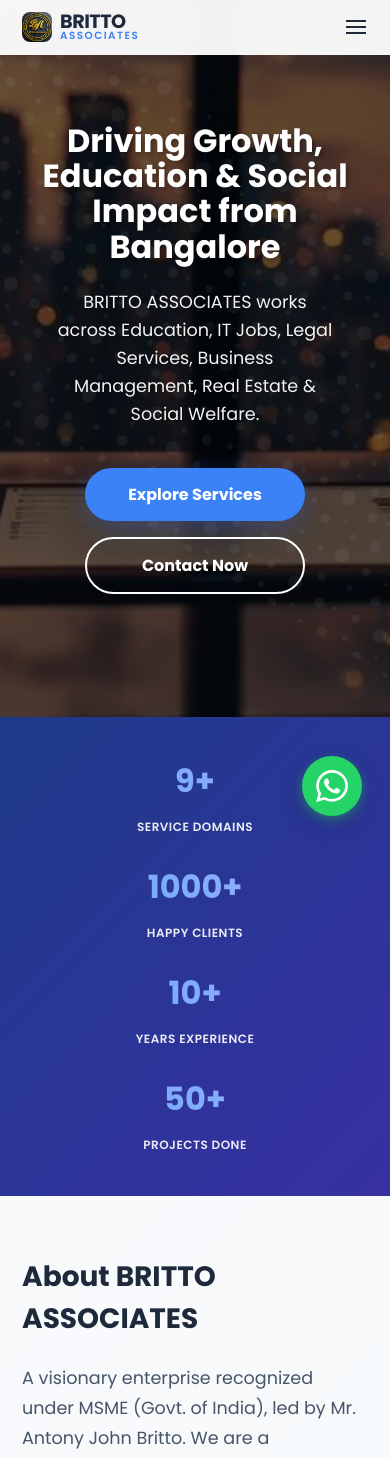
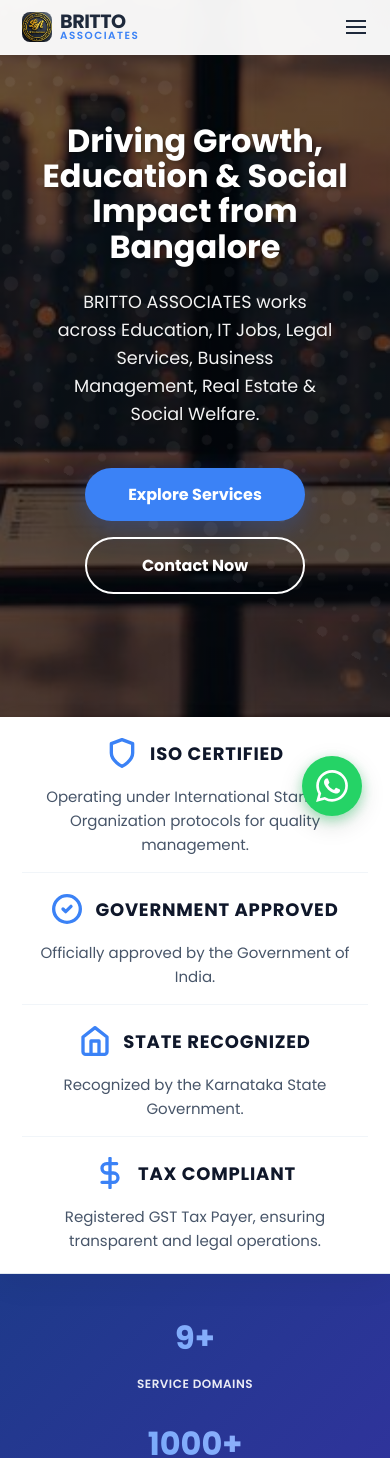
Before and after one commit to HubtechpotliMain/Britto-associates, a Next.js app: page / in a window 390 px wide. Shown: the top 1458 px of the page. Built offline with nearby package versions, Linux system fonts and the light colour scheme.

Commit message:
Feat: added ISO Certified, Government Approved, State Recognized, Tax Compliant

```diff
--- a/app/Home.module.css
+++ b/app/Home.module.css
@@ -1,3 +1,106 @@
+/* Trust & Accreditation Bar */
+.trustBar {
+  background: white;
+  padding: 60px 0;
+  border-bottom: 1px solid #e2e8f0;
+  position: relative;
+  z-index: 10;
+  box-shadow: 0 10px 30px rgba(0, 0, 0, 0.05);
+}
+
+.trustContainer {
+  display: grid;
+  grid-template-columns: repeat(4, 1fr);
+  gap: 32px;
+  align-items: start;
+}
+
+.trustItem {
+  display: flex;
+  flex-direction: column;
+  gap: 16px;
+  padding: 0 24px;
+  border-right: 1px solid #f1f5f9;
+  transition: all 0.4s cubic-bezier(0.165, 0.84, 0.44, 1);
+}
+
+.trustItem:last-child {
+  border-right: none;
+}
+
+.trustItem:hover {
+  transform: translateY(-8px);
+}
+
+.trustHeader {
+  display: flex;
+  align-items: center;
+  gap: 12px;
+}
+
+.trustIcon {
+  color: #3b82f6;
+  flex-shrink: 0;
+  width: 32px;
+  height: 32px;
+}
+
+.trustTitle {
+  font-size: 18px;
+  font-weight: 800;
+  color: #0f172a;
+  margin: 0;
+  text-transform: uppercase;
+  letter-spacing: 0.8px;
+  line-height: 1.2;
+}
+
+.trustDescription {
+  font-size: 15px;
+  color: #475569;
+  line-height: 1.6;
+  margin: 0;
+}
+
+@media (max-width: 1024px) {
+  .trustContainer {
+    grid-template-columns: repeat(2, 1fr);
+    gap: 30px;
+  }
+
+  .trustItem:nth-child(2) {
+    border-right: none;
+  }
+}
+
+@media (max-width: 640px) {
+  .trustBar {
+    padding: 20px 0;
+  }
+
+  .trustContainer {
+    grid-template-columns: 1fr;
+    gap: 20px;
+  }
+
+  .trustItem {
+    border-right: none;
+    border-bottom: 1px solid #f1f5f9;
+    padding: 0 0 15px 0;
+    align-items: center;
+    text-align: center;
+  }
+
+  .trustItem:last-child {
+    border-bottom: none;
+    padding-bottom: 0;
+  }
+
+  .trustHeader {
+    justify-content: center;
+  }
+}
+
 /* Stats Banner */
 .statsBanner {
   background: linear-gradient(135deg, #1e3a8a 0%, #3730a3 100%);
--- a/app/page.tsx
+++ b/app/page.tsx
@@ -200,6 +200,42 @@
         button2Link="/contact"
         bgImage="/images/home-hero.jpg"
       />
+
+      {/* Trust & Accreditation Bar */}
+      <div className={styles.trustBar}>
+        <div className="container">
+          <div className={styles.trustContainer}>
+            <div className={styles.trustItem}>
+              <div className={styles.trustHeader}>
+                <svg className={styles.trustIcon} width="32" height="32" viewBox="0 0 24 24" fill="none" stroke="currentColor" strokeWidth="2.5" strokeLinecap="round" strokeLinejoin="round"><path d="M12 22s8-4 8-10V5l-8-3-8 3v7c0 6 8 10 8 10z"></path></svg>
+                <h4 className={styles.trustTitle}>ISO Certified</h4>
+              </div>
+              <p className={styles.trustDescription}>Operating under International Standard Organization protocols for quality management.</p>
+            </div>
+            <div className={styles.trustItem}>
+              <div className={styles.trustHeader}>
+                <svg className={styles.trustIcon} width="32" height="32" viewBox="0 0 24 24" fill="none" stroke="currentColor" strokeWidth="2.5" strokeLinecap="round" strokeLinejoin="round"><circle cx="12" cy="12" r="10"></circle><path d="m9 12 2 2 4-4"></path></svg>
+                <h4 className={styles.trustTitle}>Government Approved</h4>
+              </div>
+              <p className={styles.trustDescription}>Officially approved by the Government of India.</p>
+            </div>
+            <div className={styles.trustItem}>
+              <div className={styles.trustHeader}>
+                <svg className={styles.trustIcon} width="32" height="32" viewBox="0 0 24 24" fill="none" stroke="currentColor" strokeWidth="2.5" strokeLinecap="round" strokeLinejoin="round"><path d="M3 9l9-7 9 7v11a2 2 0 0 1-2 2H5a2 2 0 0 1-2-2z"></path><polyline points="9 22 9 12 15 12 15 22"></polyline></svg>
+                <h4 className={styles.trustTitle}>State Recognized</h4>
+              </div>
+              <p className={styles.trustDescription}>Recognized by the Karnataka State Government.</p>
+            </div>
+            <div className={styles.trustItem}>
+              <div className={styles.trustHeader}>
+                <svg className={styles.trustIcon} width="32" height="32" viewBox="0 0 24 24" fill="none" stroke="currentColor" strokeWidth="2.5" strokeLinecap="round" strokeLinejoin="round"><line x1="12" y1="1" x2="12" y2="23"></line><path d="M17 5H9.5a3.5 3.5 0 0 0 0 7h5a3.5 3.5 0 0 1 0 7H6"></path></svg>
+                <h4 className={styles.trustTitle}>Tax Compliant</h4>
+              </div>
+              <p className={styles.trustDescription}>Registered GST Tax Payer, ensuring transparent and legal operations.</p>
+            </div>
+          </div>
+        </div>
+      </div>
 
       {/* Stats Banner */}
       <div className={styles.statsBanner}>
```
